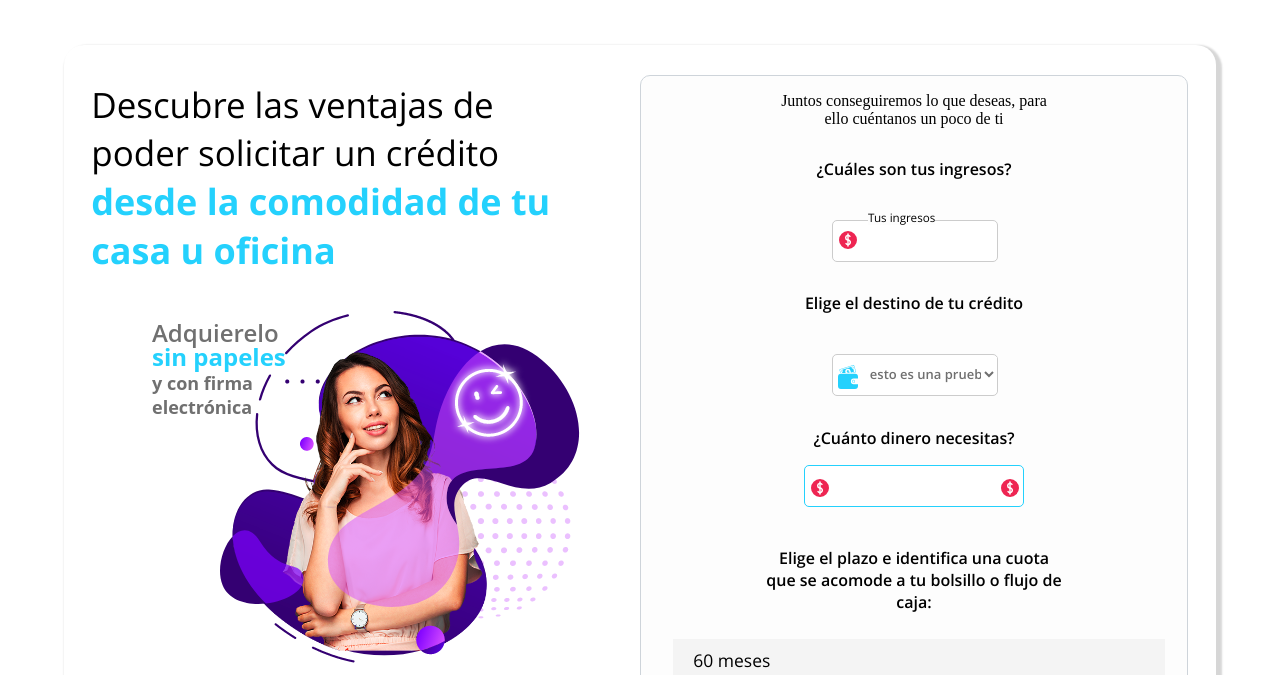
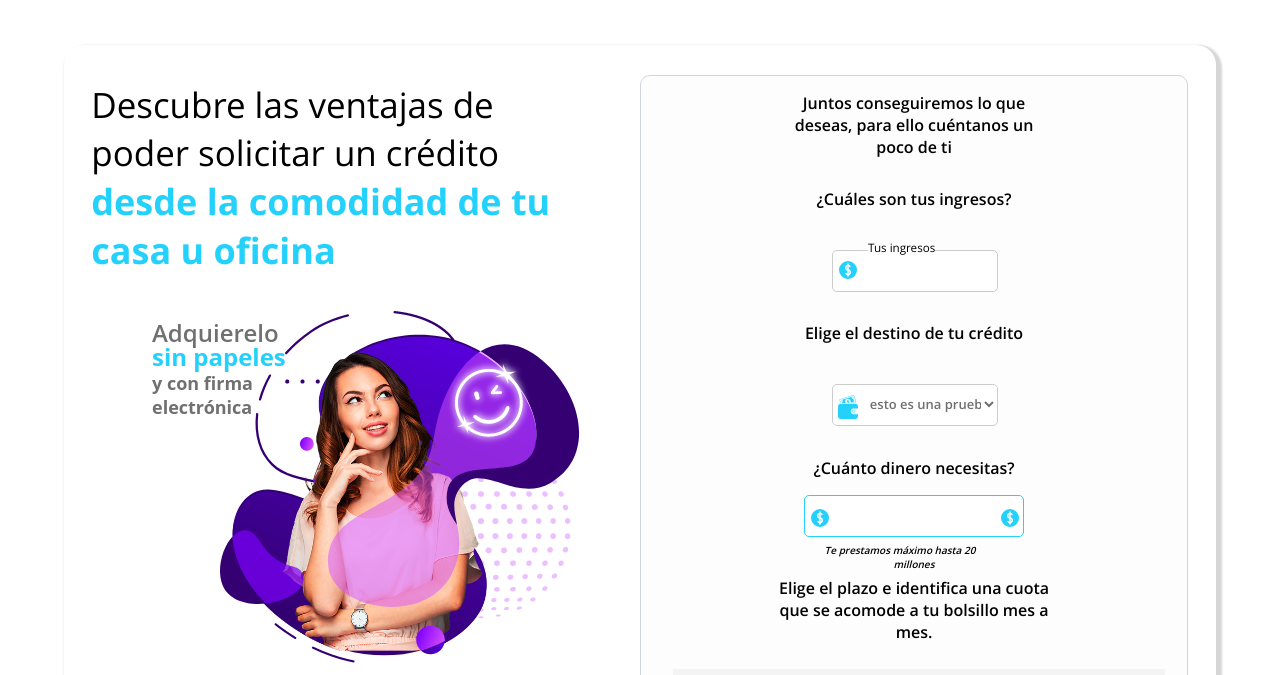
Before and after one commit to hargupa/finandina, a website: page vistas/libreinversion/index.html in a window 1280 px wide. Shown: the part 83-758 px from the top of the page. Drawn offline with nearby package versions, Linux system fonts and the light colour scheme; files that its build step writes are made by us from their sources; files whose address does not match are found by name.

Commit message:
Actualizacion

```diff
--- a/src/sass/libreinversion.scss
+++ b/src/sass/libreinversion.scss
@@ -9,48 +9,48 @@
 
 @font-face {
     font-family: 'Open_Sans_Bold';
-    src: url('../css/fonts/OpenSans-Bold.eot');
-    src: url('../css/fonts/OpenSans-Bold.eot?#iefix') format('embedded-opentype'), url('../css/fonts/OpenSans-Bold.woff') format('woff'), url('../css/fonts/OpenSans-Bold.woff2') format('woff2'), url('../css/fonts/OpenSans-Bold.ttf') format('truetype');
+    src: url('../../css/fonts/OpenSans-Bold.eot');
+    src: url('../../css/fonts/OpenSans-Bold.eot?#iefix') format('embedded-opentype'), url('../../css/fonts/OpenSans-Bold.woff') format('woff'), url('../../css/fonts/OpenSans-Bold.woff2') format('woff2'), url('../../css/fonts/OpenSans-Bold.ttf') format('truetype');
     font-weight: bold;
     font-style: normal;
 }
 
 @font-face {
     font-family: 'Open_Sans_Semi_Bold';
-    src: url('../css/fonts/OpenSans-SemiBold.eot');
-    src: url('../css/fonts/OpenSans-SemiBold.eot?#iefix') format('embedded-opentype'), url('../css/fonts/OpenSans-SemiBold.woff') format('woff'), url('../css/fonts/OpenSans-SemiBold.woff2') format('woff2'), url('../css/fonts/OpenSans-SemiBold.ttf') format('truetype');
+    src: url('../../css/fonts/OpenSans-SemiBold.eot');
+    src: url('../../css/fonts/OpenSans-SemiBold.eot?#iefix') format('embedded-opentype'), url('../../css/fonts/OpenSans-SemiBold.woff') format('woff'), url('../../css/fonts/OpenSans-SemiBold.woff2') format('woff2'), url('../../css/fonts/OpenSans-SemiBold.ttf') format('truetype');
     font-weight: 600;
     font-style: normal;
 }
 
 @font-face {
     font-family: 'Open_Sans_Light';
-    src: url('../css/fonts/OpenSans-Light.eot');
-    src: url('../css/fonts/OpenSans-Light.eot?#iefix') format('embedded-opentype'), url('../css/fonts/OpenSans-Light.woff') format('woff'), url('../css/fonts/OpenSans-Light.woff2') format('woff2'), url('../css/fonts/OpenSans-Light.ttf') format('truetype');
+    src: url('../../css/fonts/OpenSans-Light.eot');
+    src: url('../../css/fonts/OpenSans-Light.eot?#iefix') format('embedded-opentype'), url('../css/fonts/OpenSans-Light.woff') format('woff'), url('../css/fonts/OpenSans-Light.woff2') format('woff2'), url('../css/fonts/OpenSans-Light.ttf') format('truetype');
     font-weight: 300;
     font-style: normal;
 }
 
 @font-face {
     font-family: 'Open_Sans_Regular';
-    src: url('../css/fonts/OpenSans-Regular.eot');
-    src: url('../css/fonts/OpenSans-Regular.eot?#iefix') format('embedded-opentype'), url('../css/fonts/OpenSans-Regular.woff') format('woff'), url('../css/fonts/OpenSans-Regular.woff2') format('woff2'), url('../css/fonts/OpenSans-Regular.ttf') format('truetype');
+    src: url('../../css/fonts/OpenSans-Regular.eot');
+    src: url('../../css/fonts/OpenSans-Regular.eot?#iefix') format('embedded-opentype'), url('../../css/fonts/OpenSans-Regular.woff') format('woff'), url('../../css/fonts/OpenSans-Regular.woff2') format('woff2'), url('../../css/fonts/OpenSans-Regular.ttf') format('truetype');
     font-weight: normal;
     font-style: normal;
 }
 
 @font-face {
     font-family: 'Finandina_Menu';
-    src: url('../css/fonts/finandina-menu.eot');
-    src: url('../css/fonts/finandina-menu.eot') format('embedded-opentype'), url('../css/fonts/finandina-menu.woff2') format('woff2'), url('../css/fonts/finandina-menu.woff') format('woff'), url('../css/fonts/finandina-menu.ttf') format('truetype'), url('../css/fonts/finandina-menu.svg') format('svg');
+    src: url('../../css/fonts/finandina-menu.eot');
+    src: url('../../css/fonts/finandina-menu.eot') format('embedded-opentype'), url('../../css/fonts/finandina-menu.woff2') format('woff2'), url('../../css/fonts/finandina-menu.woff') format('woff'), url('../../css/fonts/finandina-menu.ttf') format('truetype'), url('../../css/fonts/finandina-menu.svg') format('svg');
     font-weight: normal;
     font-style: normal;
 }
 
 @font-face {
     font-family: 'Fontello';
-    src: url('../css/fonts/fontello.eot');
-    src: url('../css/fonts/fontello.eot') format('embedded-opentype'), url('../css/fonts/fontello.woff2') format('woff2'), url('../css/fonts/fontello.woff') format('woff'), url('../css/fonts/fontello.ttf') format('truetype'), url('../css/fonts/fontello.svg') format('svg');
+    src: url('../../css/fonts/fontello.eot');
+    src: url('../../css/fonts/fontello.eot') format('embedded-opentype'), url('../../css/fonts/fontello.woff2') format('woff2'), url('../../css/fonts/fontello.woff') format('woff'), url('../../css/fonts/fontello.ttf') format('truetype'), url('../../css/fonts/fontello.svg') format('svg');
     font-weight: normal;
     font-style: normal;
 }
@@ -309,6 +309,10 @@ footer {
             max-width: 50%;
             width: 50%;
             margin: auto auto auto auto;
+            p{
+                font-family: 'Open_Sans_Semi_Bold';
+                font-size: 16px;
+            }
         }
 
         .texto-superior-derecho{
@@ -434,6 +438,7 @@ footer {
             display: flex;
             justify-content: center;
             align-items: center;
+
             .caja-monto{
                 width: 40%;
                 background: #FFFFFF 0% 0% no-repeat padding-box;
@@ -441,6 +446,18 @@ footer {
                 border-radius: 5px;
                 opacity: 1;
                 height: 40px;
+                .texto-aviso{
+                    margin-top:-2px;
+                    justify-content: center;
+                    align-items: center;
+                    p{
+                        text-align: center;
+                        font-family: 'Open_Sans_Semi_Bold';
+                        font-size: 10px;
+                        font-style: italic;
+                        //color: #EE2552;
+                    }
+                }
                 .ico-form {
                     width: 30px;
                     position: relative;
--- a/vistas/libreinversion/index.html
+++ b/vistas/libreinversion/index.html
@@ -4,21 +4,21 @@
     <!--<meta http-equiv="refresh" content="10">-->
     <meta charset="UTF-8">
     <meta name="viewport" content="width=device-width, user-scalable=no, initial-scale=1.0, maximum-scale=1.0, minimum-scale=1.0">
-    <link href="css/libreinversion.min.css" rel="stylesheet">
-    <script src="js/angular.min.js"></script>
-    <script src="src/js/libreinversion.js"></script>
+    <link href="../../css/libreinversion/libreinversion.min.css" rel="stylesheet">
+    <script src="../../js/angular.min.js"></script>
+    <script src="../../src/js/libreinversion.js"></script>
     <title>Document</title>
 </head>
 <body ng-controller="SimuladorController">
     <div class="header-credito" >
         <div class="logo">
-            <img src="img/general/logo.svg">
+            <img src="../../img/general/logo.svg">
         </div>
         <div class="texto-encabezado" >
             <p>Simulador de Crédito de Libre Inversión <span>Banco Finandina</span></p>
         </div>
         <div class="img-bancodigital" >
-            <img src="img/general/banca-digital.svg">
+            <img src="../../img/general/banca-digital.svg">
         </div>
     </div>
 
@@ -31,10 +31,10 @@
                     </div>
                     <div class="content-image" >
                         <div class="img-izquierda">
-                            <img src="img/general/messenge.svg" >
+                            <img src="../../img/general/messenge.svg" >
                         </div>
                         <div class="img-derecha">
-                            <img src="img/general/woman.png" >
+                            <img src="../../img/general/woman.png" >
                         </div>
 
                     </div>
@@ -55,7 +55,7 @@
                     </div>-->
 
                     <div class="texto-inferior-imagen">
-                        <div class="img-super"><img src="img/general/super.svg" ></div>
+                        <div class="img-super"><img src="../../img/general/super.svg" ></div>
                         <div class="texto">
                             <p>*Los valores descritos en el presente simulador son informativos, se encuentran sujetos a la solicitud formal de crédito realizada por el cliente a Banco Finandina S.A.</p>
                             <p>** El valor de cuota propuesta no incluye valor de prima mensual de los seguros.</p>
@@ -77,7 +77,7 @@
                         <div class="content-caja-select">
                             <div class="caja-select caja-select-ingresos" >
                                 <div class="ico-form">
-                                    <img src="img/general/money.svg">
+                                    <img src="../../img/general/money-blue.svg">
                                 </div>
                                 <div class="control-select-input input-ingresos">
                                     <input >
@@ -93,7 +93,7 @@
                         <div class="content-caja-select">
                             <div class="caja-select" >
                                 <div class="ico-form">
-                                    <img  src="img/general/wallet.svg" >
+                                    <img  src="../../img/general/wallet.svg" >
                                 </div>
                                 <div class="control-select-input">
                                     <select >
@@ -111,19 +111,21 @@
                         <div class=" content-monto" >
                             <div class=" caja-monto " >
                                 <div class="ico-form">
-                                    <img src="img/general/money.svg">
+                                    <img src="../../img/general/money-blue.svg">
                                 </div>
                                 <div class="control-select-input ">
                                     <input readonly>
                                     <div class="ico-form2">
-                                        <img src="img/general/money.svg">
+                                        <img src="../../img/general/money-blue.svg">
                                     </div>
                                 </div>
-
+                                <div class="texto-aviso">
+                                    <p>Te prestamos máximo hasta 20 millones</p>
+                                </div>
                             </div>
                         </div>
                         <div class="texto-plazo" >
-                            <p>Elige el plazo e identifica una cuota que se acomode a tu bolsillo o flujo de caja:</p>
+                            <p>Elige el plazo e identifica una cuota que se acomode a tu bolsillo mes a mes.</p>
                         </div>
 
                         <div class="content-caja-monto" ng-show="data.ShowMonto60Meses" ng-click="MostrarCuota(id=2)">
@@ -136,7 +138,7 @@
                                 <div class="content-monto">
                                     <div class="content-monto-sup">
                                         <span class="caja-izquierda"><p>60 meses</p></span>
-                                        <span class="caja-derecha"><img src="img/general/chulo-blue.svg"></span>
+                                        <span class="caja-derecha"><img src="../../img/general/chulo-blue.svg"></span>
                                     </div>
                                     <div class="content-monto-inf">
                                         <span class="caja-izquierda"><p>Cuota mensual</p></span>
@@ -155,7 +157,7 @@
                                 <div class="content-monto">
                                     <div class="content-monto-sup">
                                         <span class="caja-izquierda"><p>48 meses</p></span>
-                                        <span class="caja-derecha"><img src="img/general/chulo-blue.svg"></span>
+                                        <span class="caja-derecha"><img src="../../img/general/chulo-blue.svg"></span>
                                     </div>
                                     <div class="content-monto-inf">
                                         <span class="caja-izquierda"><p>Cuota mensual</p></span>
@@ -174,7 +176,7 @@
                                 <div class="content-monto">
                                     <div class="content-monto-sup">
                                         <span class="caja-izquierda"><p>36 meses</p></span>
-                                        <span class="caja-derecha"><img src="img/general/chulo-blue.svg"></span>
+                                        <span class="caja-derecha"><img src="../../img/general/chulo-blue.svg"></span>
                                     </div>
                                     <div class="content-monto-inf">
                                         <span class="caja-izquierda"><p>Cuota mensual</p></span>
@@ -193,7 +195,7 @@
                                 <div class="content-monto">
                                     <div class="content-monto-sup">
                                         <span class="caja-izquierda"><p>24 meses</p></span>
-                                        <span class="caja-derecha"><img src="img/general/chulo-blue.svg"></span>
+                                        <span class="caja-derecha"><img src="../../img/general/chulo-blue.svg"></span>
                                     </div>
                                     <div class="content-monto-inf">
                                         <span class="caja-izquierda"><p>Cuota mensual</p></span>
@@ -212,7 +214,7 @@
                                 <div class="content-monto">
                                     <div class="content-monto-sup">
                                         <span class="caja-izquierda"><p>12 meses</p></span>
-                                        <span class="caja-derecha"><img src="img/general/chulo-blue.svg"></span>
+                                        <span class="caja-derecha"><img src="../../img/general/chulo-blue.svg"></span>
                                     </div>
                                     <div class="content-monto-inf">
                                         <span class="caja-izquierda"><p>Cuota mensual</p></span>
@@ -229,7 +231,7 @@
                         </div>
 
                         <div class="texto-inferior-imagen2" >
-                            <div class="img-super"><img src="img/general/super.svg" ></div>
+                            <div class="img-super"><img src="../../img/general/super.svg" ></div>
                             <div class="texto">
                                 <p>*Los valores descritos en el presente simulador son informativos, se encuentran sujetos a la solicitud formal de crédito realizada por el cliente a Banco Finandina S.A.</p>
                                 <p>** El valor de cuota propuesta no incluye valor de prima mensual de los seguros.</p>
```
Also changed, not shown: css/libreinversion.min.css.
